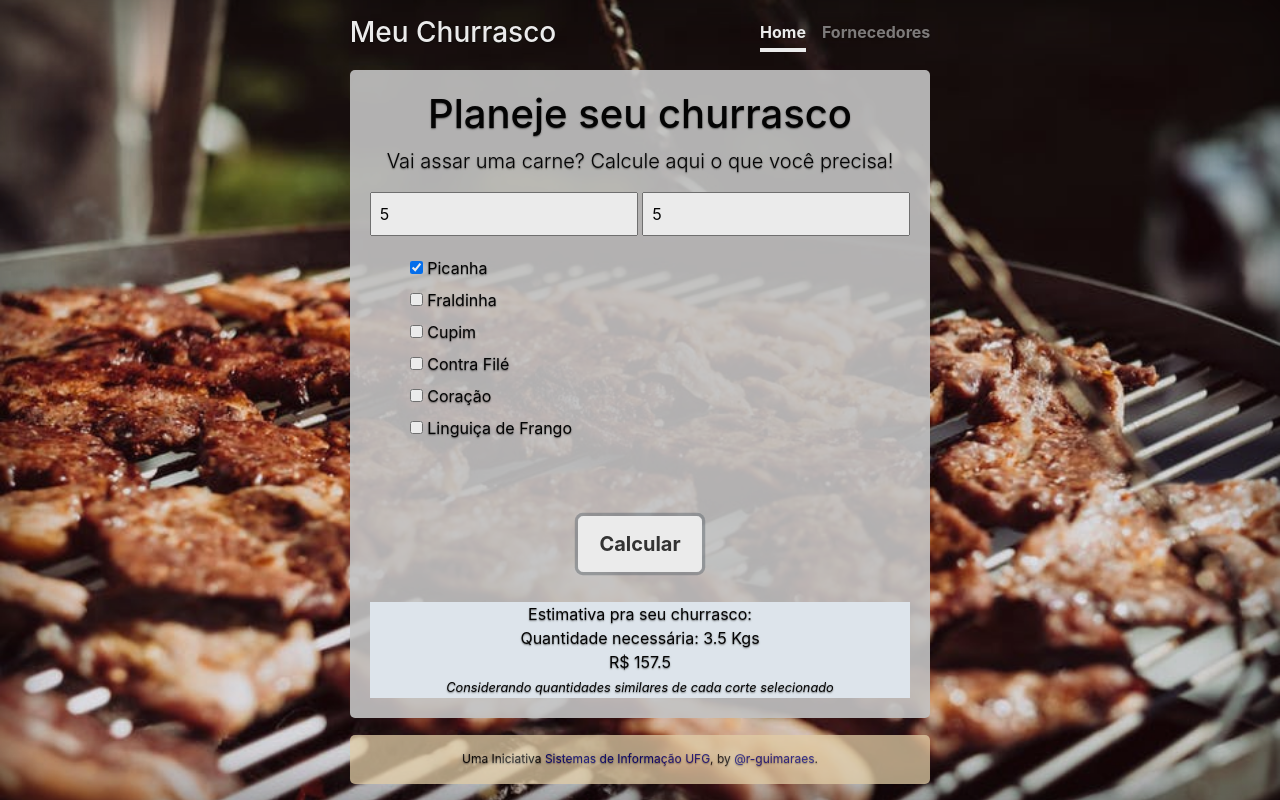
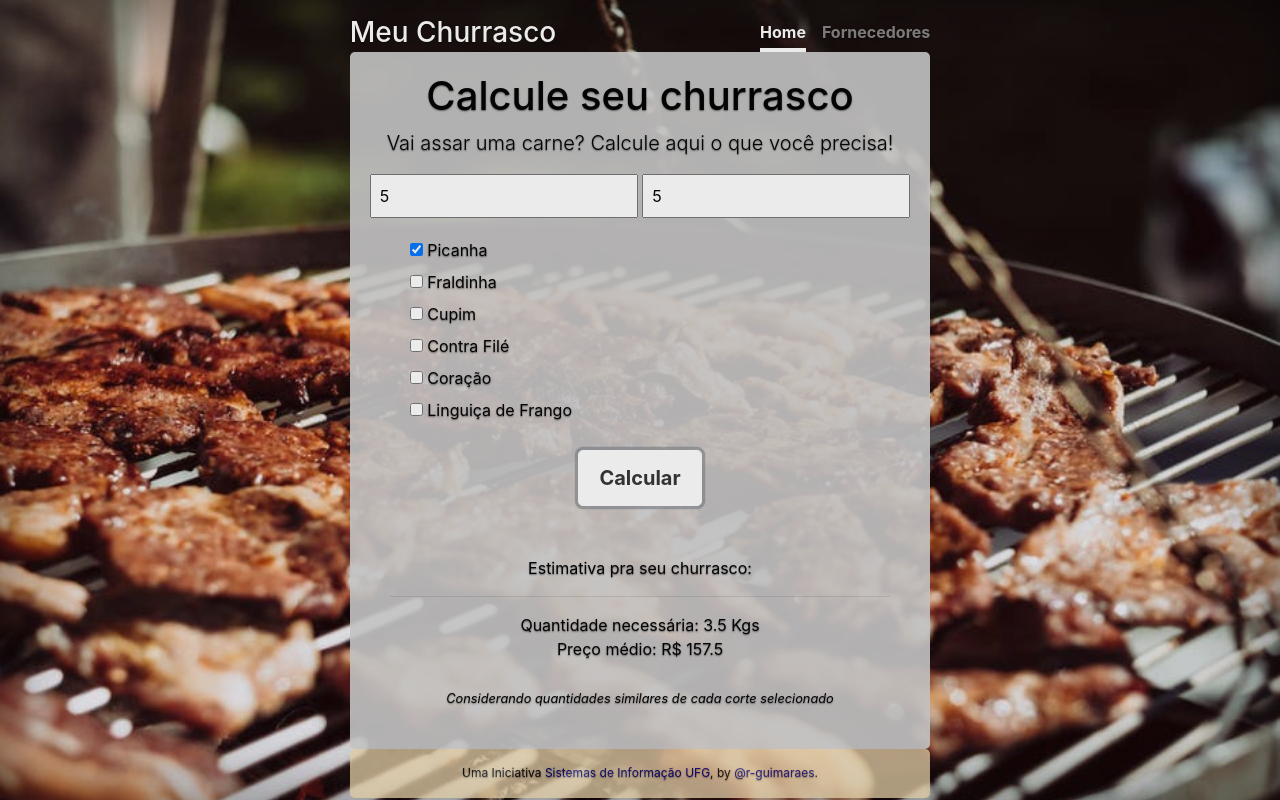
Before and after one commit to r-guimaraes/ex_aleatorios, a website: page calc/index.html in a window 1280 px wide. Both pictures are taken after typing "5", "5" into the empty fields and a click on the input "Calcular". Drawn offline with nearby package versions, Linux system fonts and the light colour scheme.

Commit message:
Ajustes de UX

```diff
--- a/calc/assets/css/cover.css
+++ b/calc/assets/css/cover.css
@@ -128,14 +128,16 @@ main.inner form .col-md-8 label {
 }
 
 main .calc-wrapper {
-  background: aliceblue;
-  color: black;
   margin-top: 30px;
 }
 
-/*
- * Footer
- */
+main .calc-wrapper.result {
+  padding: 20px;
+}
+
+  /*
+   * Footer
+   */
 .mastfoot {
   color: rgba(255, 255, 255, .5);
 }
--- a/calc/assets/js/calc.js
+++ b/calc/assets/js/calc.js
@@ -9,18 +9,14 @@ var Churrasco = new function () {
         coracao: 14,
         linguica: 12
     };
-
-    // em Kg
-    this.qtd_por_pessoa = {
+    this.qtd_por_pessoa = { // em Kg
       adulto: 0.5,
       crianca: 0.2
     };
     this.total_kg = function () {
         return (this.adultos * this.qtd_por_pessoa.adulto) + (this.criancas * this.qtd_por_pessoa.crianca);
     }
-
 };
-
 
 function totalChurrasco() {
     event.preventDefault();
@@ -38,11 +34,11 @@ function totalChurrasco() {
         custo += Churrasco.precos[v];
     });
 
-    $(".calc-wrapper").removeClass('d-none');
+    $(".calc-wrapper").removeClass('d-none').addClass('result');
 
     var quilos = Churrasco.total_kg();
-    var qtd = "Quantidade necessária: " + quilos  + " Kgs";
-    var preco = "<br> R$ " + ((custo * quilos) / escolhas.length) + "<br>";
+    var qtd = "<hr> Quantidade necessária: " + quilos  + " Kgs";
+    var preco = "<br> Preço médio: R$ " + ((custo * quilos) / escolhas.length) + "<br><br>";
     var obs = "<small><i>Considerando quantidades similares de cada corte selecionado</i></small>";
 
     $("#valor").html( qtd + preco + obs);
--- a/calc/index.html
+++ b/calc/index.html
@@ -25,7 +25,7 @@
       </header>
 
         <main role="main" class="inner cover">
-            <h1 class="cover-heading">Planeje seu churrasco</h1>
+            <h1 class="cover-heading">Calcule seu churrasco</h1>
             <p class="lead">Vai assar uma carne? Calcule aqui o que você precisa!</p>
 
             <form id="calcular" method="post" onsubmit="totalChurrasco()">
@@ -52,9 +52,6 @@
                         <input type="checkbox" name="carne[]" value="linguica"> Linguiça de Frango
                     </label>
                 </div>
-
-                <br>
-                <br>
                 <input type="submit" class="btn btn-lg btn-secondary" value="Calcular">
             </form>
 
```
Also changed, not shown: calc/fornecedores.html (+10 -5 lines).
